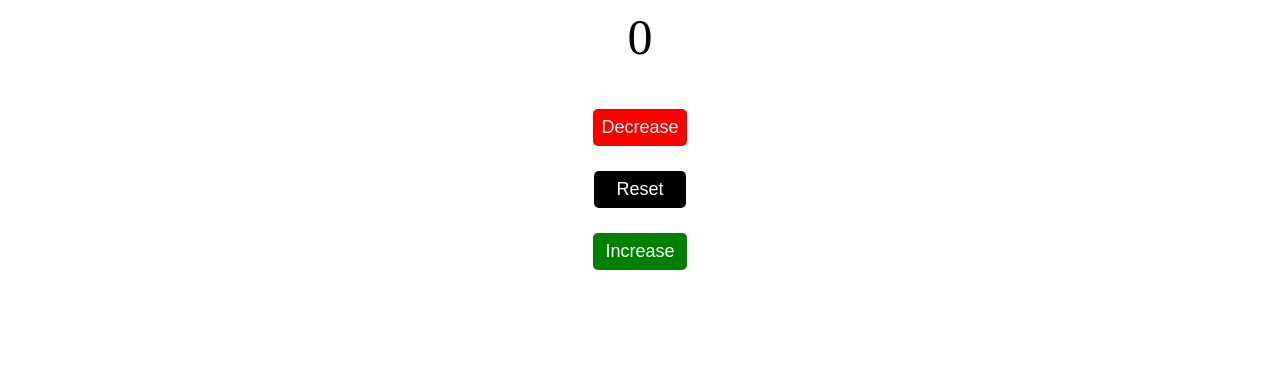
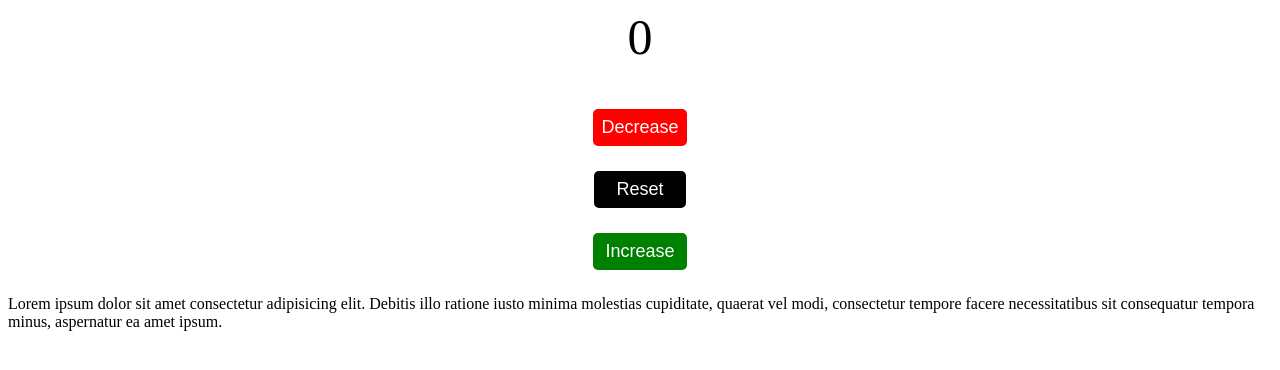
Before and after one commit to davevictorine/JS-counter-buttons, a plain HTML site: page index.html in a window 1280 px wide. Drawn offline with Linux system fonts and the light colour scheme.

Commit message:
Added Lorem Ipsum below buttons

```diff
--- a/index.html
+++ b/index.html
@@ -13,6 +13,11 @@
     <button id="resetBtn">Reset</button>
     <button id="increaseBtn">Increase</button>
 </div>
+
+<div>
+<p> Lorem ipsum dolor sit amet consectetur adipisicing elit. Debitis illo ratione iusto minima molestias cupiditate, quaerat vel modi, consectetur tempore facere necessitatibus sit consequatur tempora minus, aspernatur ea amet ipsum.
+</p>
+</div>
     <script src="index.js"></script>
 </body>
 </html>
```
